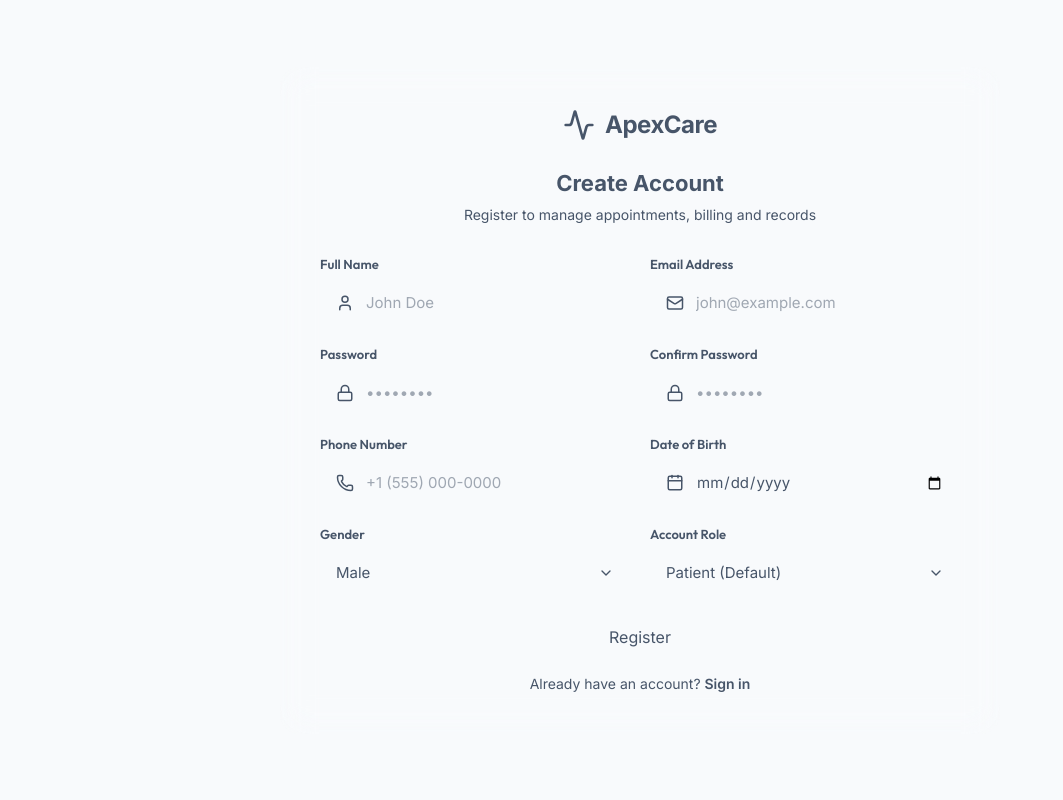
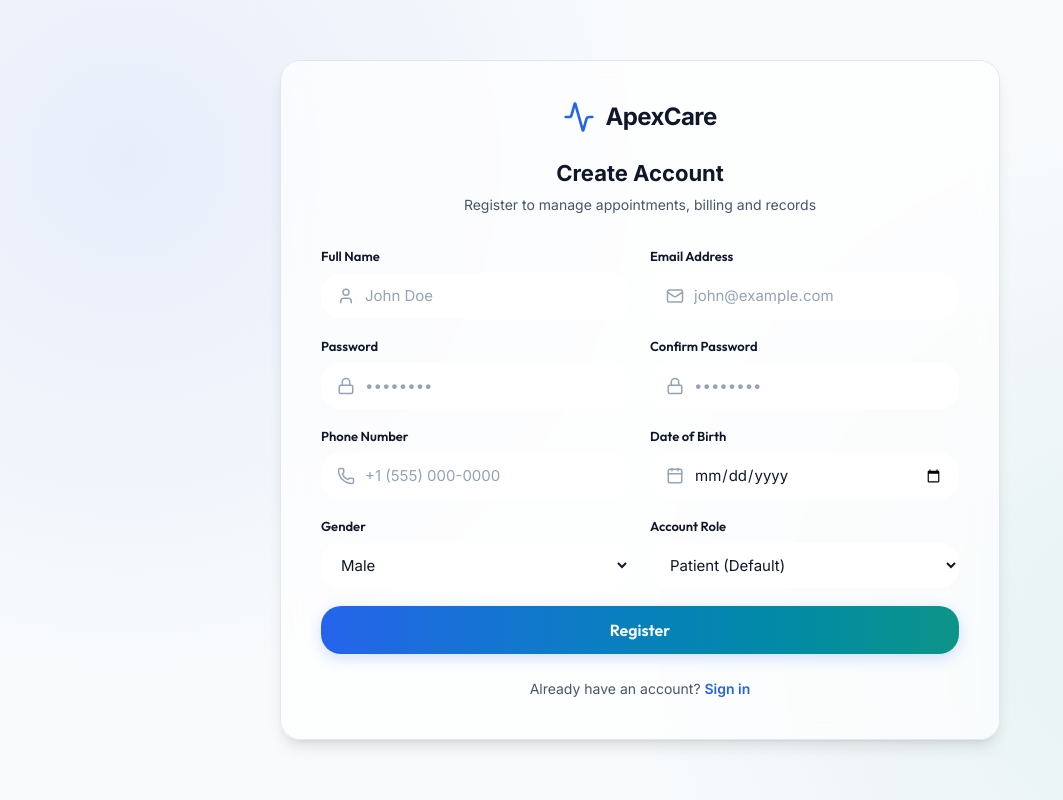
Before and after one commit to AgashJeeva/Hospital-Management-System, a React (Vite) app in the folder frontend/: page /register/patient in a window 1280 px wide. Shown: the whole page, without its empty margins (0-1063 px from the left). Built offline with nearby package versions, Linux system fonts and the light colour scheme.

Commit message:
refactor: convert login and register pages to tailwind

```diff
--- a/frontend/src/pages/Register.jsx
+++ b/frontend/src/pages/Register.jsx
@@ -2,7 +2,6 @@ import React, { useState } from 'react';
 import { useNavigate, Link } from 'react-router-dom';
 import { useAuth } from '../context/AuthContext';
 import { Activity, Mail, Lock, User as UserIcon, Phone, Calendar, AlertCircle } from 'lucide-react';
-import './Register.css';
 
 const Register = () => {
   const [formData, setFormData] = useState({
@@ -75,34 +74,34 @@ const Register = () => {
   };
 
   return (
-    <div className="register-page-container">
-      <div className="register-glass-box">
-        <div className="register-logo-header">
-          <Activity className="register-brand-icon" size={32} />
-          <h1 className="register-brand-title">ApexCare</h1>
+    <div className="flex items-center justify-center min-h-screen p-5 bg-bg-main bg-[radial-gradient(circle_at_10%_20%,rgba(37,99,235,0.08)_0%,transparent_40%),radial-gradient(circle_at_90%_80%,rgba(13,148,136,0.08)_0%,transparent_40%)] transition-all duration-300 py-10">
+      <div className="w-full max-w-[720px] p-10 bg-bg-card backdrop-blur-md border border-border-color rounded-[20px] shadow-lg text-center">
+        <div className="flex items-center justify-center gap-2.5 mb-6">
+          <Activity className="text-primary" size={32} />
+          <h1 className="text-2xl font-extrabold text-text-primary tracking-tight">ApexCare</h1>
         </div>
 
-        <h2 className="register-form-title">Create Account</h2>
-        <p className="register-form-subtitle">Register to manage appointments, billing and records</p>
+        <h2 className="text-[22px] font-bold text-text-primary mb-1">Create Account</h2>
+        <p className="text-[14px] text-text-secondary mb-8">Register to manage appointments, billing and records</p>
 
         {errorMsg && (
-          <div className="register-error-alert">
+          <div className="flex items-center gap-2.5 bg-danger-bg text-danger p-3 px-4 rounded-lg text-sm font-medium text-left mb-6 animate-[shake_0.35s_ease]">
             <AlertCircle size={18} />
             <span>{errorMsg}</span>
           </div>
         )}
 
-        <form className="register-form" onSubmit={handleSubmit}>
+        <form className="text-left" onSubmit={handleSubmit}>
           {/* General Fields */}
-          <div className="register-form-row">
-            <div className="register-input-group">
-              <label className="register-input-label">Full Name</label>
-              <div className="register-input-wrapper">
-                <UserIcon className="register-input-icon" size={18} />
+          <div className="grid grid-cols-1 sm:grid-cols-2 gap-5 mb-4.5">
+            <div className="flex flex-col">
+              <label className="block text-[13px] font-semibold text-text-primary mb-1.5 font-heading">Full Name</label>
+              <div className="relative flex items-center">
+                <UserIcon className="absolute left-4 text-text-muted pointer-events-none" size={18} />
                 <input
                   type="text"
                   name="name"
-                  className="register-input-field"
+                  className="w-full py-3 px-4 pl-11 text-[15px] rounded-lg border-1.5 border-border-color bg-bg-surface text-text-primary transition-all duration-300 focus:border-primary focus:shadow-[0_0_15px_rgba(37,99,235,0.2)] placeholder-text-muted"
                   placeholder="John Doe"
                   value={formData.name}
                   onChange={handleChange}
@@ -111,14 +110,14 @@ const Register = () => {
               </div>
             </div>
 
-            <div className="register-input-group">
-              <label className="register-input-label">Email Address</label>
-              <div className="register-input-wrapper">
-                <Mail className="register-input-icon" size={18} />
+            <div className="flex flex-col">
+              <label className="block text-[13px] font-semibold text-text-primary mb-1.5 font-heading">Email Address</label>
+              <div className="relative flex items-center">
+                <Mail className="absolute left-4 text-text-muted pointer-events-none" size={18} />
                 <input
                   type="email"
                   name="email"
-                  className="register-input-field"
+                  className="w-full py-3 px-4 pl-11 text-[15px] rounded-lg border-1.5 border-border-color bg-bg-surface text-text-primary transition-all duration-300 focus:border-primary focus:shadow-[0_0_15px_rgba(37,99,235,0.2)] placeholder-text-muted"
                   placeholder="john@example.com"
                   value={formData.email}
                   onChange={handleChange}
@@ -128,15 +127,15 @@ const Register = () => {
             </div>
           </div>
 
-          <div className="register-form-row">
-            <div className="register-input-group">
-              <label className="register-input-label">Password</label>
-              <div className="register-input-wrapper">
-                <Lock className="register-input-icon" size={18} />
+          <div className="grid grid-cols-1 sm:grid-cols-2 gap-5 mb-4.5">
+            <div className="flex flex-col">
+              <label className="block text-[13px] font-semibold text-text-primary mb-1.5 font-heading">Password</label>
+              <div className="relative flex items-center">
+                <Lock className="absolute left-4 text-text-muted pointer-events-none" size={18} />
                 <input
                   type="password"
                   name="password"
-                  className="register-input-field"
+                  className="w-full py-3 px-4 pl-11 text-[15px] rounded-lg border-1.5 border-border-color bg-bg-surface text-text-primary transition-all duration-300 focus:border-primary focus:shadow-[0_0_15px_rgba(37,99,235,0.2)] placeholder-text-muted"
                   placeholder="••••••••"
                   value={formData.password}
                   onChange={handleChange}
@@ -145,14 +144,14 @@ const Register = () => {
               </div>
             </div>
 
-            <div className="register-input-group">
-              <label className="register-input-label">Confirm Password</label>
-              <div className="register-input-wrapper">
-                <Lock className="register-input-icon" size={18} />
+            <div className="flex flex-col">
+              <label className="block text-[13px] font-semibold text-text-primary mb-1.5 font-heading">Confirm Password</label>
+              <div className="relative flex items-center">
+                <Lock className="absolute left-4 text-text-muted pointer-events-none" size={18} />
                 <input
                   type="password"
                   name="confirmPassword"
-                  className="register-input-field"
+                  className="w-full py-3 px-4 pl-11 text-[15px] rounded-lg border-1.5 border-border-color bg-bg-surface text-text-primary transition-all duration-300 focus:border-primary focus:shadow-[0_0_15px_rgba(37,99,235,0.2)] placeholder-text-muted"
                   placeholder="••••••••"
                   value={formData.confirmPassword}
                   onChange={handleChange}
@@ -162,15 +161,15 @@ const Register = () => {
             </div>
           </div>
 
-          <div className="register-form-row">
-            <div className="register-input-group">
-              <label className="register-input-label">Phone Number</label>
-              <div className="register-input-wrapper">
-                <Phone className="register-input-icon" size={18} />
+          <div className="grid grid-cols-1 sm:grid-cols-2 gap-5 mb-4.5">
+            <div className="flex flex-col">
+              <label className="block text-[13px] font-semibold text-text-primary mb-1.5 font-heading">Phone Number</label>
+              <div className="relative flex items-center">
+                <Phone className="absolute left-4 text-text-muted pointer-events-none" size={18} />
                 <input
                   type="tel"
                   name="phone"
-                  className="register-input-field"
+                  className="w-full py-3 px-4 pl-11 text-[15px] rounded-lg border-1.5 border-border-color bg-bg-surface text-text-primary transition-all duration-300 focus:border-primary focus:shadow-[0_0_15px_rgba(37,99,235,0.2)] placeholder-text-muted"
                   placeholder="+1 (555) 000-0000"
                   value={formData.phone}
                   onChange={handleChange}
@@ -178,14 +177,14 @@ const Register = () => {
               </div>
             </div>
 
-            <div className="register-input-group">
-              <label className="register-input-label">Date of Birth</label>
-              <div className="register-input-wrapper">
-                <Calendar className="register-input-icon" size={18} />
+            <div className="flex flex-col">
+              <label className="block text-[13px] font-semibold text-text-primary mb-1.5 font-heading">Date of Birth</label>
+              <div className="relative flex items-center">
+                <Calendar className="absolute left-4 text-text-muted pointer-events-none" size={18} />
                 <input
                   type="date"
                   name="dob"
-                  className="register-input-field"
+                  className="w-full py-3 px-4 pl-11 text-[15px] rounded-lg border-1.5 border-border-color bg-bg-surface text-text-primary transition-all duration-300 focus:border-primary focus:shadow-[0_0_15px_rgba(37,99,235,0.2)] placeholder-text-muted"
                   value={formData.dob}
                   onChange={handleChange}
                   required
@@ -194,12 +193,12 @@ const Register = () => {
             </div>
           </div>
 
-          <div className="register-form-row">
-            <div className="register-input-group">
-              <label className="register-input-label">Gender</label>
+          <div className="grid grid-cols-1 sm:grid-cols-2 gap-5 mb-4.5">
+            <div className="flex flex-col">
+              <label className="block text-[13px] font-semibold text-text-primary mb-1.5 font-heading">Gender</label>
               <select
                 name="gender"
-                className="register-select-field"
+                className="w-full py-3 px-4 text-[15px] rounded-lg border-1.5 border-border-color bg-bg-surface text-text-primary transition-all duration-300 focus:border-primary focus:shadow-[0_0_15px_rgba(37,99,235,0.2)] cursor-pointer"
                 value={formData.gender}
                 onChange={handleChange}
               >
@@ -209,11 +208,11 @@ const Register = () => {
               </select>
             </div>
 
-            <div className="register-input-group">
-              <label className="register-input-label">Account Role</label>
+            <div className="flex flex-col">
+              <label className="block text-[13px] font-semibold text-text-primary mb-1.5 font-heading">Account Role</label>
               <select
                 name="role"
-                className="register-select-field"
+                className="w-full py-3 px-4 text-[15px] rounded-lg border-1.5 border-border-color bg-bg-surface text-text-primary transition-all duration-300 focus:border-primary focus:shadow-[0_0_15px_rgba(37,99,235,0.2)] cursor-pointer"
                 value={formData.role}
                 onChange={handleChange}
               >
@@ -226,15 +225,15 @@ const Register = () => {
 
           {/* Conditional Doctor Fields */}
           {formData.role === 'doctor' && (
-            <div className="doctor-extra-section animate-slideUp">
-              <h3 className="doctor-section-title">Doctor Credentials</h3>
-              <div className="register-form-row">
-                <div className="register-input-group">
-                  <label className="register-input-label">Specialty</label>
+            <div className="bg-bg-main border-1.5 border-dashed border-border-color p-6 rounded-xl mt-2.5 mb-6 animate-[slideUp_0.3s_ease]">
+              <h3 className="text-sm uppercase tracking-wider font-extrabold text-primary mb-4.5 font-heading">Doctor Credentials</h3>
+              <div className="grid grid-cols-1 sm:grid-cols-2 gap-5 mb-4.5">
+                <div className="flex flex-col">
+                  <label className="block text-[13px] font-semibold text-text-primary mb-1.5 font-heading">Specialty</label>
                   <input
                     type="text"
                     name="specialty"
-                    className="register-input-field plain"
+                    className="w-full py-3 px-4 text-[15px] rounded-lg border-1.5 border-border-color bg-bg-surface text-text-primary transition-all duration-300 focus:border-primary focus:shadow-[0_0_15px_rgba(37,99,235,0.2)] placeholder-text-muted"
                     placeholder="e.g. Cardiology, Pediatrics"
                     value={formData.specialty}
                     onChange={handleChange}
@@ -242,12 +241,12 @@ const Register = () => {
                   />
                 </div>
 
-                <div className="register-input-group">
-                  <label className="register-input-label">Qualifications</label>
+                <div className="flex flex-col">
+                  <label className="block text-[13px] font-semibold text-text-primary mb-1.5 font-heading">Qualifications</label>
                   <input
                     type="text"
                     name="qualification"
-                    className="register-input-field plain"
+                    className="w-full py-3 px-4 text-[15px] rounded-lg border-1.5 border-border-color bg-bg-surface text-text-primary transition-all duration-300 focus:border-primary focus:shadow-[0_0_15px_rgba(37,99,235,0.2)] placeholder-text-muted"
                     placeholder="e.g. MD, MBBS"
                     value={formData.qualification}
                     onChange={handleChange}
@@ -256,13 +255,13 @@ const Register = () => {
                 </div>
               </div>
 
-              <div className="register-form-row">
-                <div className="register-input-group">
-                  <label className="register-input-label">Experience (Years)</label>
+              <div className="grid grid-cols-1 sm:grid-cols-2 gap-5">
+                <div className="flex flex-col">
+                  <label className="block text-[13px] font-semibold text-text-primary mb-1.5 font-heading">Experience (Years)</label>
                   <input
                     type="number"
                     name="experienceYears"
-                    className="register-input-field plain"
+                    className="w-full py-3 px-4 text-[15px] rounded-lg border-1.5 border-border-color bg-bg-surface text-text-primary transition-all duration-300 focus:border-primary focus:shadow-[0_0_15px_rgba(37,99,235,0.2)] placeholder-text-muted"
                     placeholder="5"
                     min="0"
                     value={formData.experienceYears}
@@ -271,12 +270,12 @@ const Register = () => {
                   />
                 </div>
 
-                <div className="register-input-group">
-                  <label className="register-input-label">Consultation Fee ($)</label>
+                <div className="flex flex-col">
+                  <label className="block text-[13px] font-semibold text-text-primary mb-1.5 font-heading">Consultation Fee ($)</label>
                   <input
                     type="number"
                     name="fees"
-                    className="register-input-field plain"
+                    className="w-full py-3 px-4 text-[15px] rounded-lg border-1.5 border-border-color bg-bg-surface text-text-primary transition-all duration-300 focus:border-primary focus:shadow-[0_0_15px_rgba(37,99,235,0.2)] placeholder-text-muted"
                     placeholder="50"
                     min="0"
                     value={formData.fees}
@@ -288,14 +287,14 @@ const Register = () => {
             </div>
           )}
 
-          <button type="submit" className="btn btn-primary register-submit-btn" disabled={isSubmitting}>
+          <button type="submit" className="w-full mt-2.5 text-[16px] font-heading font-semibold py-3 px-6 rounded-lg bg-gradient-to-r from-primary to-secondary text-white shadow-[0_4px_15px_rgba(37,99,235,0.2)] hover:shadow-[0_6px_20px_rgba(37,99,235,0.35)] hover:-translate-y-[1px] hover:brightness-110 active:translate-y-0 transition-all duration-300 cursor-pointer flex items-center justify-center gap-2" disabled={isSubmitting}>
             {isSubmitting ? 'Registering...' : 'Register'}
           </button>
         </form>
 
-        <div className="register-footer-links">
+        <div className="mt-6 text-[14px] text-text-secondary">
           <span>Already have an account? </span>
-          <Link to="/login" className="register-redirect-link">
+          <Link to="/login" className="text-primary font-semibold hover:underline">
             Sign in
           </Link>
         </div>
```
Also changed, not shown: frontend/src/pages/Login.jsx (+23 -24 lines).
